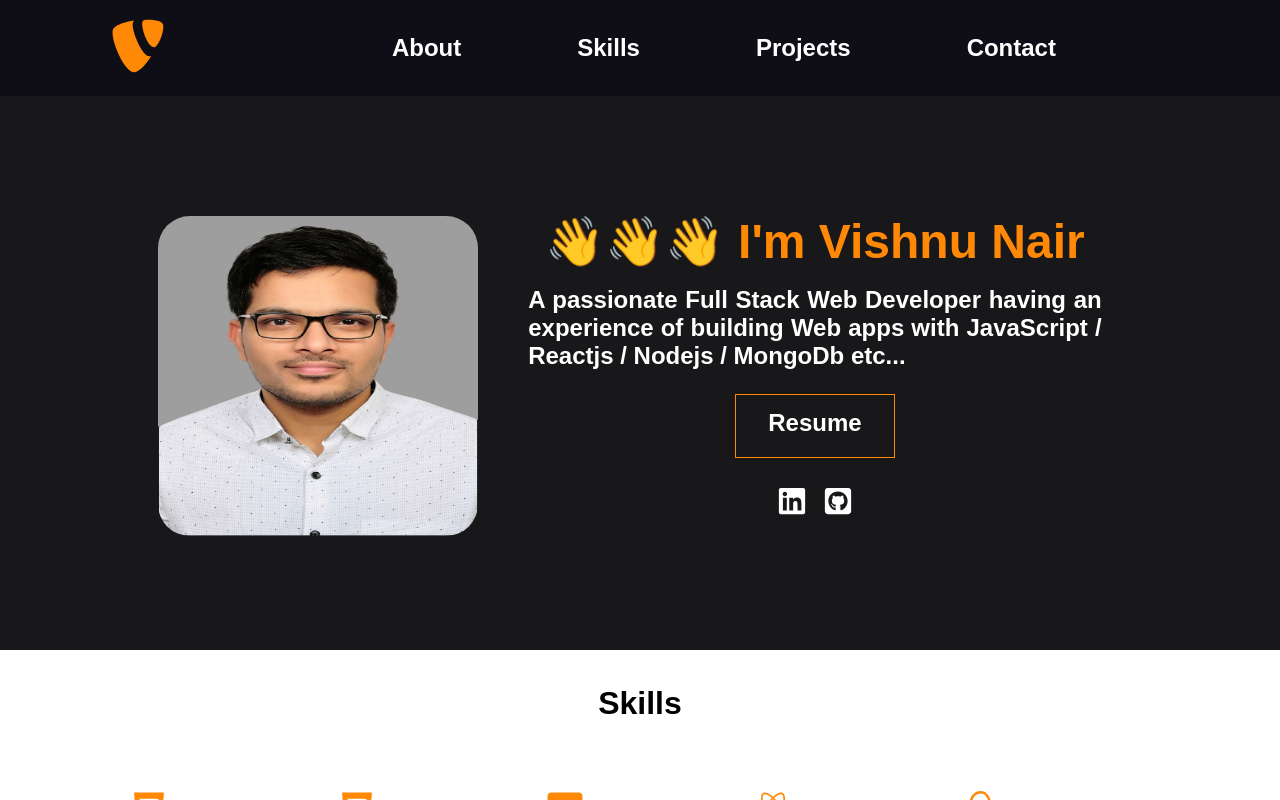
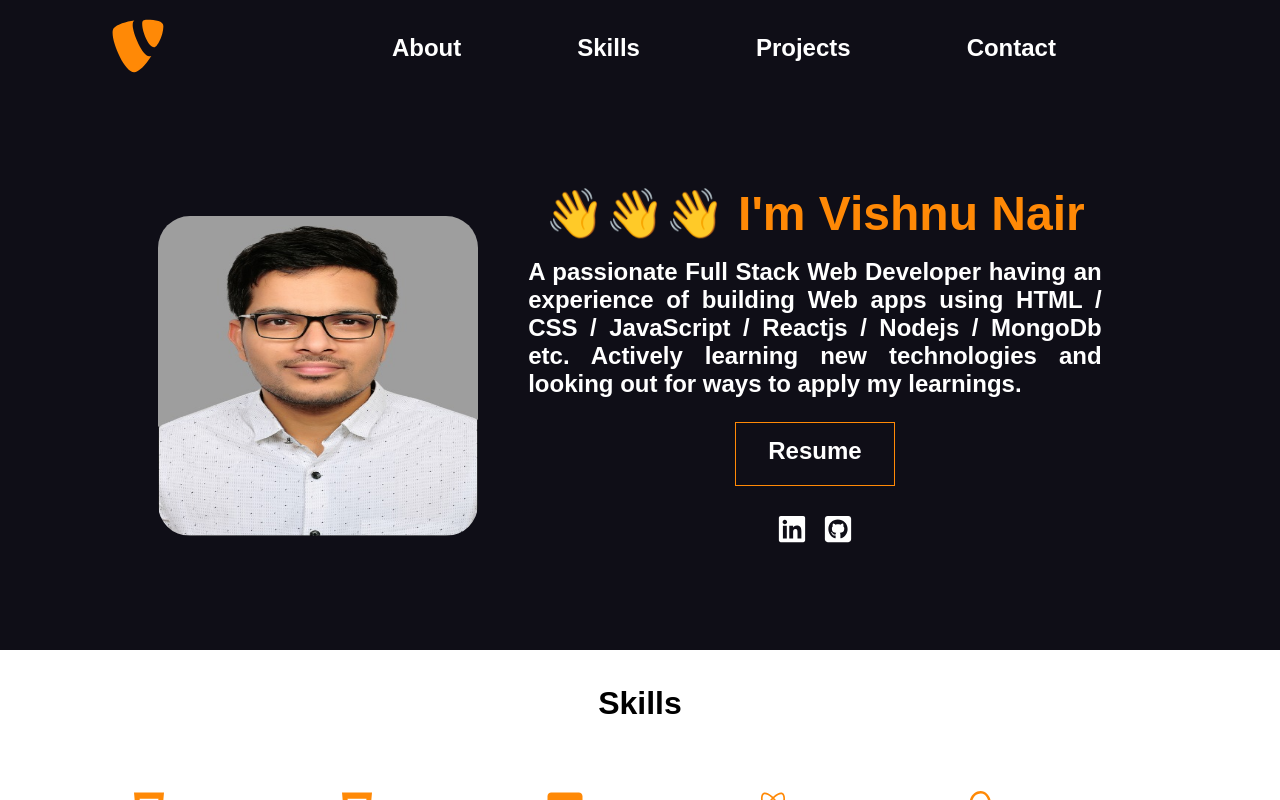
Before and after one commit to VishCoder63/my-portfolio, a React (Create React App) app: page / in a window 1280 px wide. Built offline with nearby package versions, Linux system fonts and the light colour scheme.

Commit message:
intro expanded

```diff
--- a/public/index.html
+++ b/public/index.html
@@ -2,7 +2,8 @@
 <html lang="en">
   <head>
     <meta charset="utf-8" />
-    <link rel="icon" href="%PUBLIC_URL%/favicon.ico" />
+    <!-- <link rel="icon" href="%PUBLIC_URL%/favicon.ico" /> -->
+    <link rel="icon" href="./8pp 4-removebg-preview (1).jpg" />
     <meta name="viewport" content="width=device-width, initial-scale=1" />
     <meta name="theme-color" content="#000000" />
     <meta
@@ -24,7 +25,7 @@
       work correctly both with client-side routing and a non-root public URL.
       Learn how to configure a non-root public URL by running `npm run build`.
     -->
-    <title>React App</title>
+    <title>My Portfolio</title>
   </head>
   <body>
     <noscript>You need to enable JavaScript to run this app.</noscript>
--- a/src/App.css
+++ b/src/App.css
@@ -12,7 +12,7 @@ box-sizing: border-box;
 
 .App {
   text-align: center;
-  background-color: rgb(24, 24, 27);
+  background-color: #0F0E17;
   /* color: white; */
   font-weight: 600;
 }
--- a/src/components/IntroSection/IntroSection.jsx
+++ b/src/components/IntroSection/IntroSection.jsx
@@ -9,7 +9,11 @@ export function IntroSection() {
       </div>
       <div>
         <h1>👋👋👋 I'm Vishnu Nair</h1>
-        <p>A passionate Full Stack Web Developer having an experience of building Web apps with JavaScript / Reactjs / Nodejs / MongoDb etc...</p>
+        <p>
+          A passionate Full Stack Web Developer having an experience of
+          building Web apps using HTML / CSS / JavaScript / Reactjs / Nodejs / MongoDb etc.
+          Actively learning new technologies and looking out for ways to apply my learnings.
+        </p>
 
 
         <div className='resume'>
```
Also changed, not shown: public/8pp 4-removebg-preview (1).jpg (added), src/components/Navbar/nav.css (line endings or trailing spaces).
